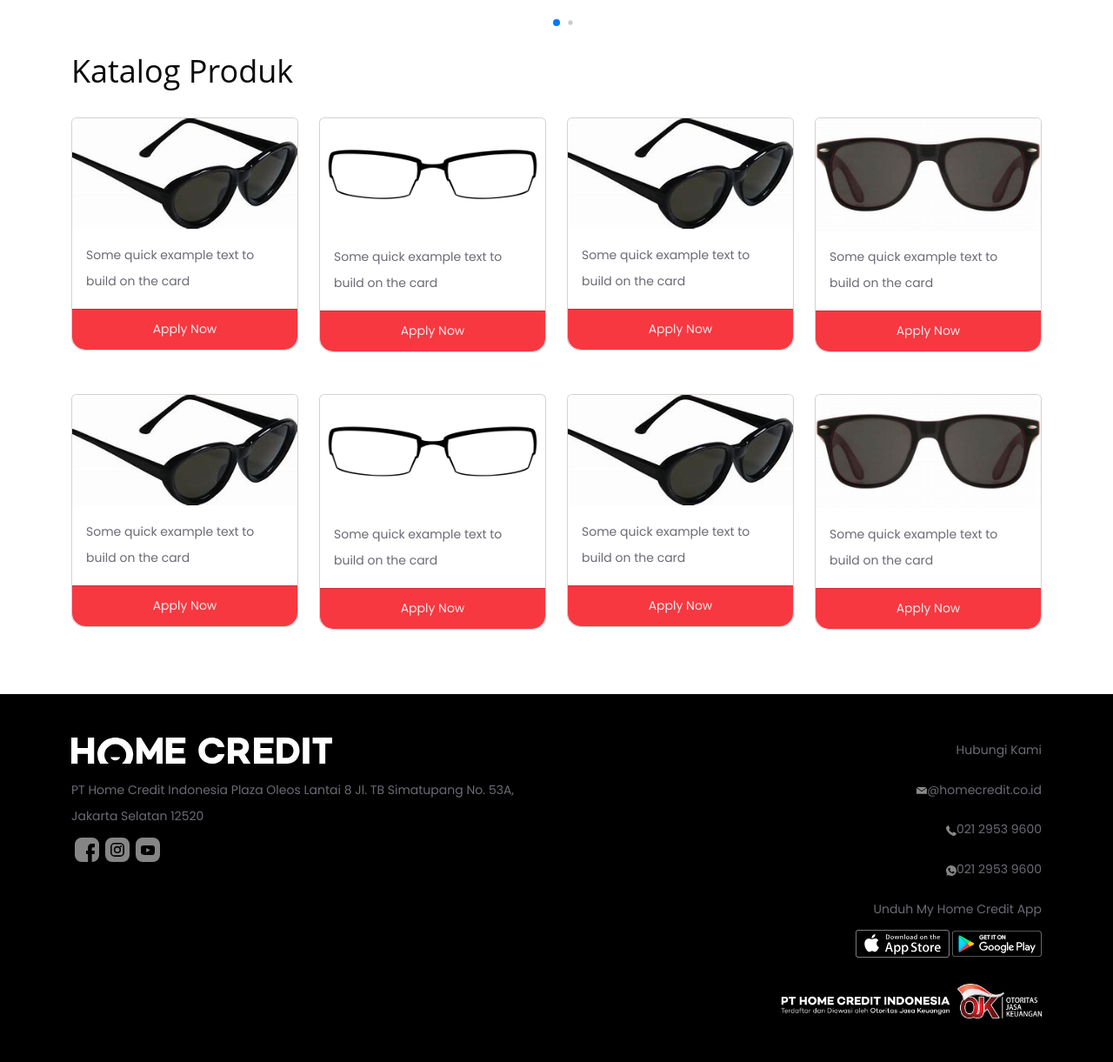
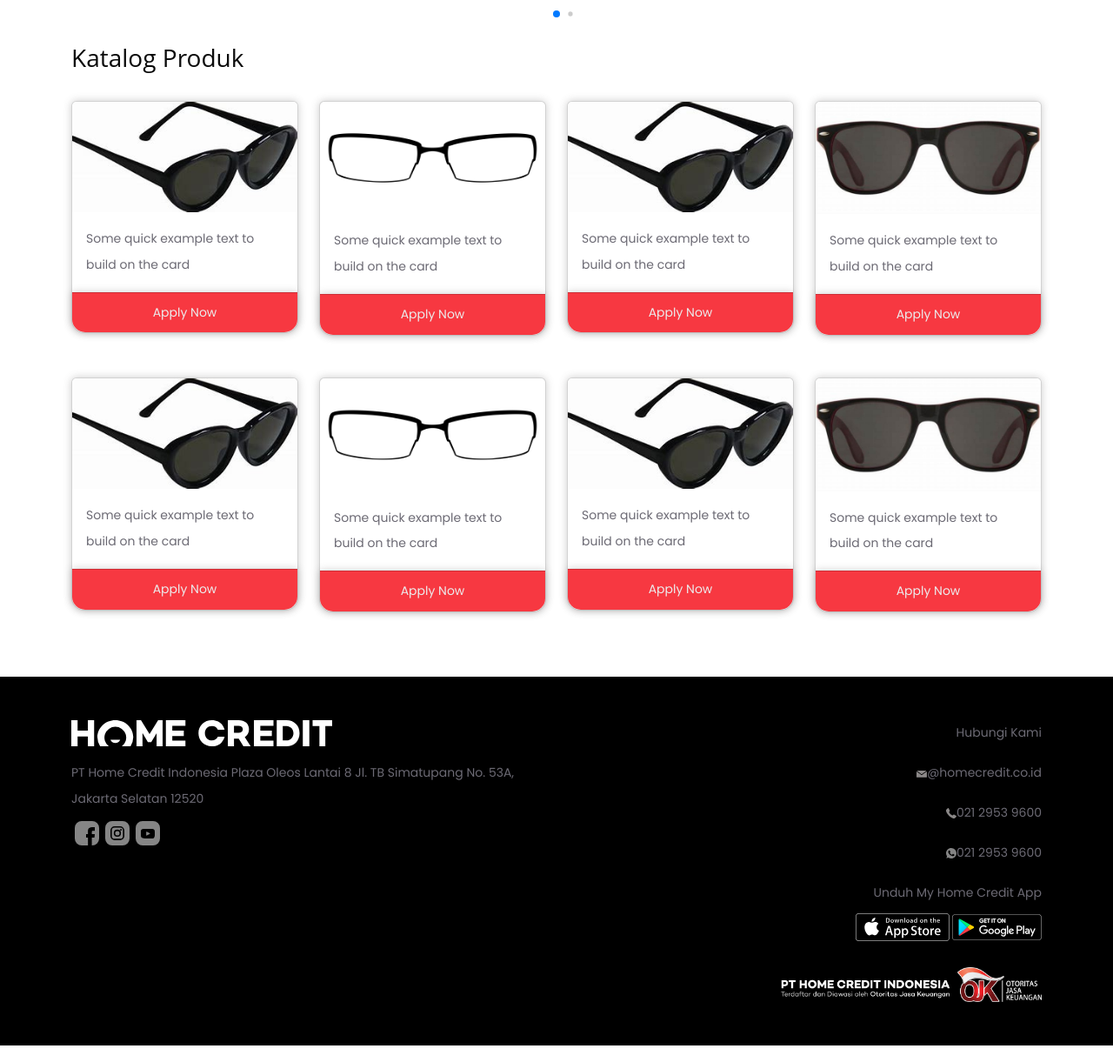
Before and after one commit to ekawigunagit/PestaHCI, a PHP site: page / in a window 1280 px wide. Shown: the part 1314-2535 px from the top of the page at 87% size. Run offline with PHP 8.4, Linux system fonts and the light colour scheme; some libraries are stand-ins or nearby versions.

Commit message:
Update 10 Dec - Mengedit Card Katalog Product

```diff
--- a/css/main_styles.css
+++ b/css/main_styles.css
@@ -365,7 +365,9 @@
 }
 
 @media (max-width: 585px) {
-
+	.home-product h2 {
+		font-size: 22px;
+	}
 	/* Logo saat ukuran layar kecil kurang sama dengan */
 	.logo img {
 		width: 70%;
@@ -2790,19 +2792,28 @@
 	color: black;
 	margin-top: 20px;
 }
-
+.home-product h2 {
+	font-size: 28px;
+}
 .katalog-product {
 	margin-top: 0px;
 	margin-bottom: 50px;
 }
-
+.katalog-item {
+	box-shadow: 0 0 10px rgba(80, 78, 78, 0.288);
+	border-bottom-left-radius: 15px;
+	border-bottom-right-radius: 15px;
+}
+.katalog-item .card-footer{
+	box-shadow: 0 0 10px rgba(80, 78, 78, 0.288);
+}
 .card {
 	border-bottom-left-radius: 15px;
 	border-bottom-right-radius: 15px;
 }
 
 .card:hover {
-	box-shadow: 0 5px 15px rgba(124, 122, 122, 0.308);
+	box-shadow: 0 5px 15px rgba(184, 181, 181, 0.308);
 }
 
 .card .card-footer {
@@ -2871,7 +2882,9 @@
 	background-color:  rgb(247, 56, 65);
 }
 @media(min-width:460px){
-
+	.home-product h2 {
+		font-size: 20px;
+	}
 	.why-item{
 		padding: 20px 0;
 		display: flex;
@@ -2893,6 +2906,9 @@
 }
 
 @media(min-width:1024px){
+	.home-product h2 {
+		font-size: 28px;
+	}
 	.card-img-top-1 {
 		height: 230px;
 		object-fit: cover;
--- a/source.php
+++ b/source.php
@@ -42,6 +42,7 @@
     </div>
 </div>
 
+<div class="home-product">
     <div class="container">
         <div class="promo">
             <h2>Promo Untukmu</h2>
@@ -82,7 +83,7 @@
             <div class="row">
 
                 <div class="col-6 col-md-6 col-lg-3 mt-4">
-                <div class="card">
+                    <div class="card katalog-item">
                         <img src="./images/product/glass01.jpg" class="card-img-top" alt="...">
                         <div class="card-body">
                             <p class="card-text">Some quick example text to build on the card </p>
@@ -96,7 +97,7 @@
                 </div>
 
                 <div class="col-6 col-md-6 col-lg-3 mt-4">
-                <div class="card">
+                    <div class="card katalog-item">
                         <img src="./images/product/glass02.png" class="card-img-top" alt="...">
                         <div class="card-body">
                             <p class="card-text">Some quick example text to build on the card </p>
@@ -111,7 +112,7 @@
 
 
                 <div class="col-6 col-md-6 col-lg-3 mt-4">
-                <div class="card">
+                    <div class="card katalog-item">
                         <img src="./images/product/glass01.jpg" class="card-img-top" alt="...">
                         <div class="card-body">
                             <p class="card-text">Some quick example text to build on the card </p>
@@ -125,7 +126,7 @@
                 </div>
 
                 <div class="col-6 col-md-6 col-lg-3 mt-4 mb-4">
-                <div class="card">
+                    <div class="card katalog-item">
                         <img src="./images/product/glass04.jpg" class="card-img-top" alt="...">
                         <div class="card-body">
                             <p class="card-text">Some quick example text to build on the card </p>
@@ -140,7 +141,7 @@
                 </div>
 
                 <div class="col-6 col-md-6 col-lg-3 mt-4">
-                <div class="card">
+                    <div class="card katalog-item">
                         <img src="./images/product/glass01.jpg" class="card-img-top" alt="...">
                         <div class="card-body">
                             <p class="card-text">Some quick example text to build on the card </p>
@@ -154,7 +155,7 @@
                 </div>
 
                 <div class="col-6 col-md-6 col-lg-3 mt-4">
-                <div class="card">
+                    <div class="card katalog-item">
                         <img src="./images/product/glass02.png" class="card-img-top" alt="...">
                         <div class="card-body">
                             <p class="card-text">Some quick example text to build on the card </p>
@@ -169,7 +170,7 @@
 
 
                 <div class="col-6 col-md-6 col-lg-3 mt-4">
-                <div class="card">
+                    <div class="card katalog-item">
                         <img src="./images/product/glass01.jpg" class="card-img-top" alt="...">
                         <div class="card-body">
                             <p class="card-text">Some quick example text to build on the card </p>
@@ -183,7 +184,7 @@
                 </div>
 
                 <div class="col-6 col-md-6 col-lg-3 mt-4 mb-4">
-                <div class="card">
+                    <div class="card katalog-item">
                         <img src="./images/product/glass04.jpg" class="card-img-top" alt="...">
                         <div class="card-body">
                             <p class="card-text">Some quick example text to build on the card </p>
@@ -199,6 +200,7 @@
 
 
 
+            </div>
         </div>
     </div>
 </div>
```
Lines whose indentation alone changed are shown as unchanged.
